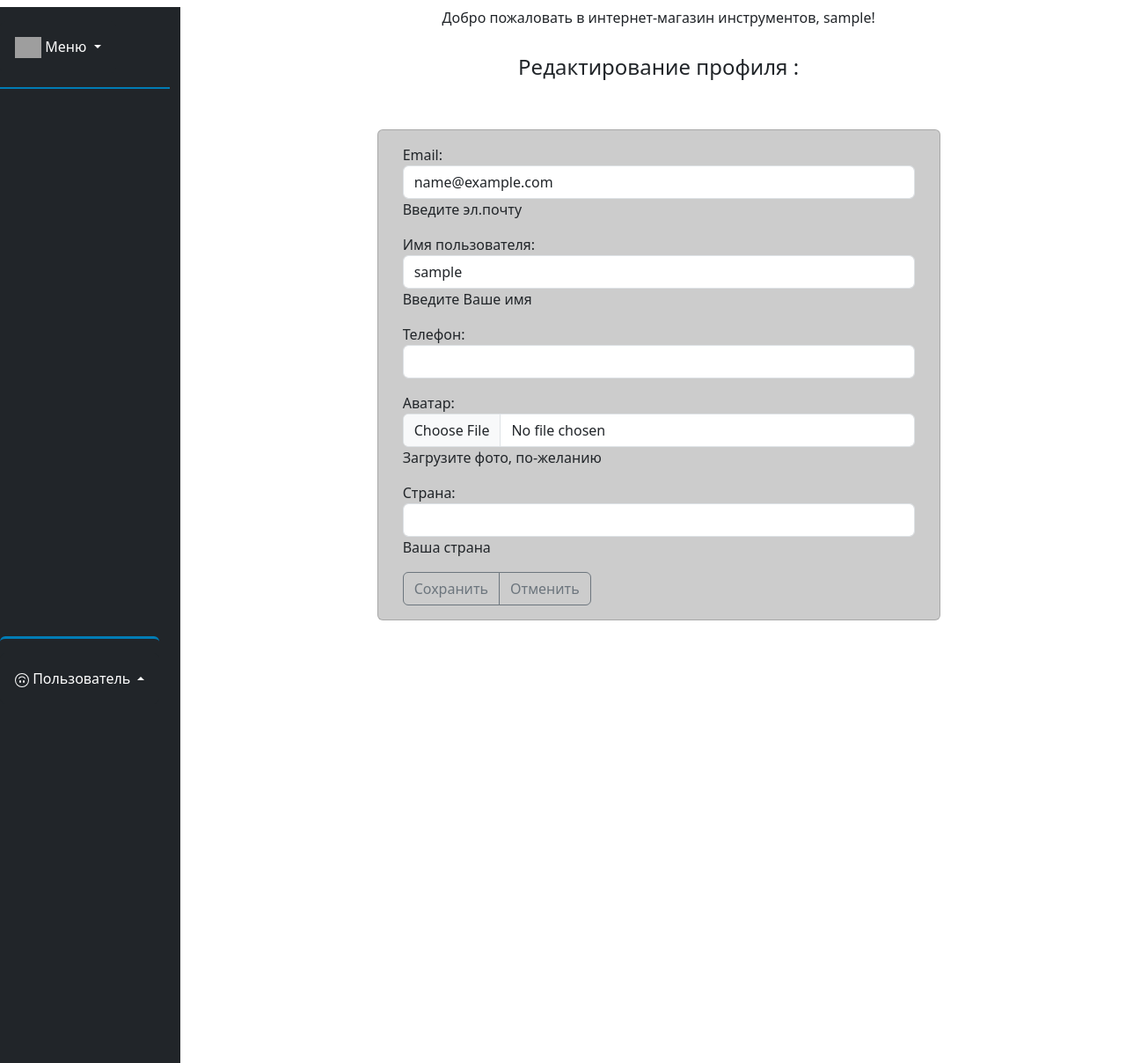
After one commit to Kristina-Maximova/Store21, a Django app: page /users/profile/1/ in a window 1280 px wide. The commit adds this page. Shown: the whole page at 88% size. Run offline with Django 5.2, Linux system fonts and the light colour scheme; the visitor is signed in with stand-in values (Sample User, id 1); data comes from the database, SQL or seed files in the repository; some libraries are stand-ins or nearby versions; grey boxes are pictures that could not be loaded.

Commit message:
add user profile

```diff
--- a/catalog/templates/catalog/user_menu.html
+++ b/catalog/templates/catalog/user_menu.html
@@ -13,7 +13,7 @@
         </button>
         <ul class="dropdown-menu dropdown-menu-dark">
             {% if user.is_authenticated %}
-
+             <li><a class="dropdown-item p-3" href="{% url 'users:profile' user.pk %}">Мой профиль</a></li>
             <li><a class="dropdown-item p-3" href="{% url 'catalog:create_product' %}">Добавить продукт</a></li>
             <li>
                 <form method="post" action="{% url 'users:logout' %}" style="display:inline">
--- a/users/forms.py
+++ b/users/forms.py
@@ -24,3 +24,14 @@
     class Meta(UserCreationForm.Meta):
         model = StoreUser
         fields = ('email', 'username', 'password1', 'password2',)
+
+
+class StoreUserChangeForm(StyleFormMixin, forms.ModelForm):
+    """ Форма для редактирования профиля пользователя"""
+
+    usable_password = None
+
+    class Meta(UserCreationForm.Meta):
+        model = StoreUser
+        fields = ('email', 'username', 'phone_number', 'avatar', 'country',)
+        # exclude = ('',)
--- /dev/null
+++ b/users/templates/users/profile_update.html
@@ -0,0 +1,33 @@
+{% extends 'catalog/base.html' %}
+
+{% block page_title %}Мой профиль{% endblock %}
+
+{% block content %}
+<div class="text-center">
+    {% include 'catalog/header.html' %}
+</div>
+
+<div class=" text-leftcenter">
+    <h4 style="margin-top: 30px; text-align: center">Редактирование профиля :</h4>
+    <div class="container">
+        <div class="row justify-content-center">
+            <div class="card m-5" style="width: 40rem; background-color: rgba(0,0,0,0.2);">
+                <div class="card-body">
+                    <!--Форма для обработки POST-запроса-->
+
+                    <form method="post" enctype="multipart/form-data" action="#" class="form-container">
+                        {% csrf_token %}
+                        {{ form.non_field_errors }}
+                        {{ form.as_p }}
+                        <div class="btn-group" role="group" aria-label="Basic outlined example">
+                            <button type="submit" class="btn btn-outline-secondary">Сохранить</button>
+                            <a href="{% url 'catalog:home' %}" class="btn btn-outline-secondary">Отменить</a>
+                        </div>
+                    </form>
+                </div>
+            </div>
+        </div>
+    </div>
+</div>
+
+{% endblock %}
--- a/users/urls.py
+++ b/users/urls.py
@@ -3,7 +3,7 @@
 
 from users.apps import UsersConfig
 
-from .views import RegisterView
+from .views import ProfileUpdateView, RegisterView
 
 # определим пространство имен
 app_name = UsersConfig.name
@@ -12,5 +12,6 @@
     path('register/', RegisterView.as_view(), name='register'),
     path('login/', LoginView.as_view(template_name='users/login.html'), name='login'),
     path('logout/', LogoutView.as_view(next_page='catalog:home'), name='logout'),
+    path('profile/<int:pk>/', ProfileUpdateView.as_view(), name='profile'),
 
 ]
--- a/users/views.py
+++ b/users/views.py
@@ -1,16 +1,19 @@
 import os
 
+from django.contrib.auth.mixins import LoginRequiredMixin
 from django.core.mail import send_mail
 from django.urls import reverse_lazy
-from django.views.generic.edit import CreateView
+from django.views.generic.edit import CreateView, UpdateView
 from dotenv import load_dotenv
 
-from .forms import StoreUserCreationForm
+from .forms import StoreUserChangeForm, StoreUserCreationForm
+from .models import StoreUser
 
 load_dotenv(override=True)
 
 
 class RegisterView(CreateView):
+    """ Представление для регистрации нового пользователя """
     template_name = 'users/register.html'
     form_class = StoreUserCreationForm
     success_url = reverse_lazy('catalog:home')
@@ -19,10 +22,21 @@
         subject = 'Store'
         message = 'Вы успешно зарегистрировались. Добро пожаловать в наш интернет-магазин "Store"!'
         from_email = os.getenv('EMAIL_HOST_USER')  # EMAIL_HOST_USER из settings
-        recipient_list = [user_email,]
+        recipient_list = [user_email, ]
         send_mail(subject, message, from_email, recipient_list)
 
     def form_valid(self, form):
         user = form.save()
         self.send_welcome_email(user.email)
         return super().form_valid(form)
+
+
+class ProfileUpdateView(LoginRequiredMixin, UpdateView):
+    """ Представление для редактирования профиля пользователя """
+    model = StoreUser
+    form_class = StoreUserChangeForm
+    template_name = 'users/profile_update.html'
+    success_url = reverse_lazy('catalog:home')
+
+    def get_objects(self, queryset=None):
+        return self.request.user
```
Lines whose indentation alone changed are shown as unchanged.
